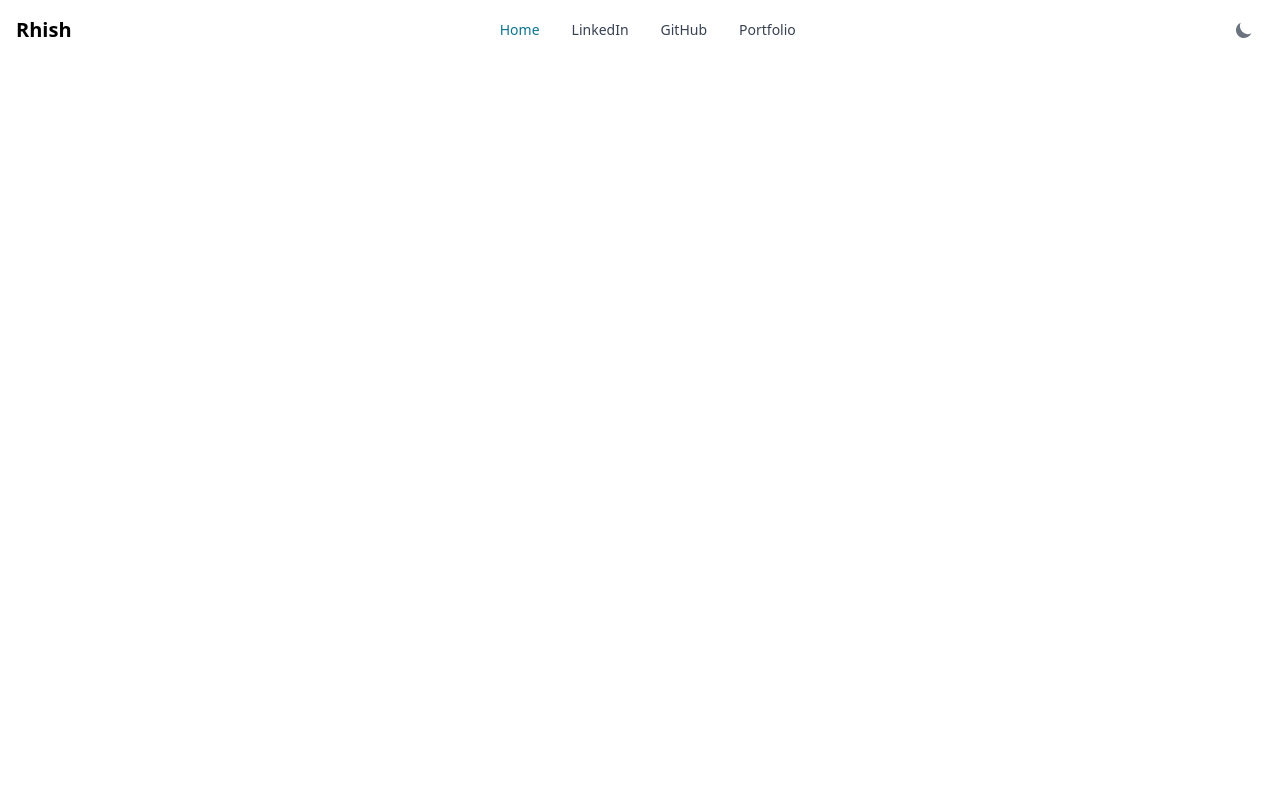
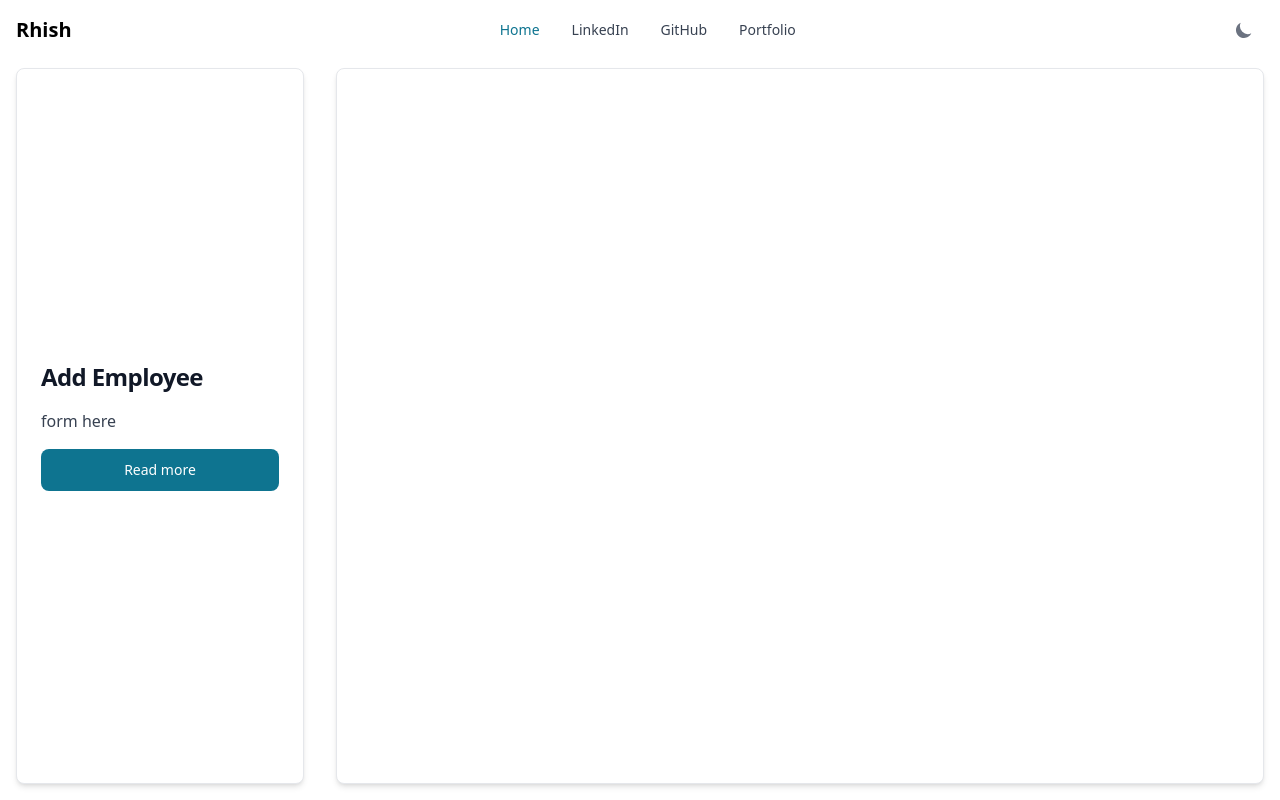
Before and after one commit to rhish9h/empowerid-ems, a React (Vite) app in the folder employee-management-frontend/: page / in a window 1280 px wide. Built offline with nearby package versions, Linux system fonts and the light colour scheme.

Commit message:
add employee structure

```diff
--- a/employee-management-frontend/src/App.tsx
+++ b/employee-management-frontend/src/App.tsx
@@ -1,9 +1,22 @@
 import MyNavbar from "./components/navbar/MyNavbar";
+import AddEmployee from "./components/addEmployee/AddEmployee";
+import { Card } from "flowbite-react";
 
 function App() {
   return (
-    <main className="min-h-screen gap-2 dark:bg-gray-800">
+    <main className="min-h-screen gap-2 dark:bg-gray-800 flex flex-col">
       <MyNavbar />
+      <div className="flex flex-grow flex-col sm:flex-row">
+        <div className="sm:w-1/2 md:w-1/4 w-full px-4 pb-4 flex flex-col">
+          <AddEmployee />
+        </div>
+        <div className="sm:w-1/2 md:w-3/4 w-full px-4 pb-4 flex flex-col">
+          <Card className="h-full">
+            {/* Content for the second card */}
+          </Card>
+        </div>
+      </div>
+
     </main>
   );
 }
--- /dev/null
+++ b/employee-management-frontend/src/components/addEmployee/AddEmployee.tsx
@@ -0,0 +1,19 @@
+import { Button, Card } from "flowbite-react";
+
+const AddEmployee = () => {
+    return (
+        <Card className="flex-grow">
+            <h5 className="text-2xl font-bold tracking-tight text-gray-900 dark:text-white">
+                Add Employee
+            </h5>
+            <p className="font-normal text-gray-700 dark:text-gray-400">
+                form here
+            </p>
+            <Button>
+                Read more
+            </Button>
+        </Card>
+    );
+}
+
+export default AddEmployee;
```
Also changed, not shown: 1 other file (tests, documents, lock files or other folders).
